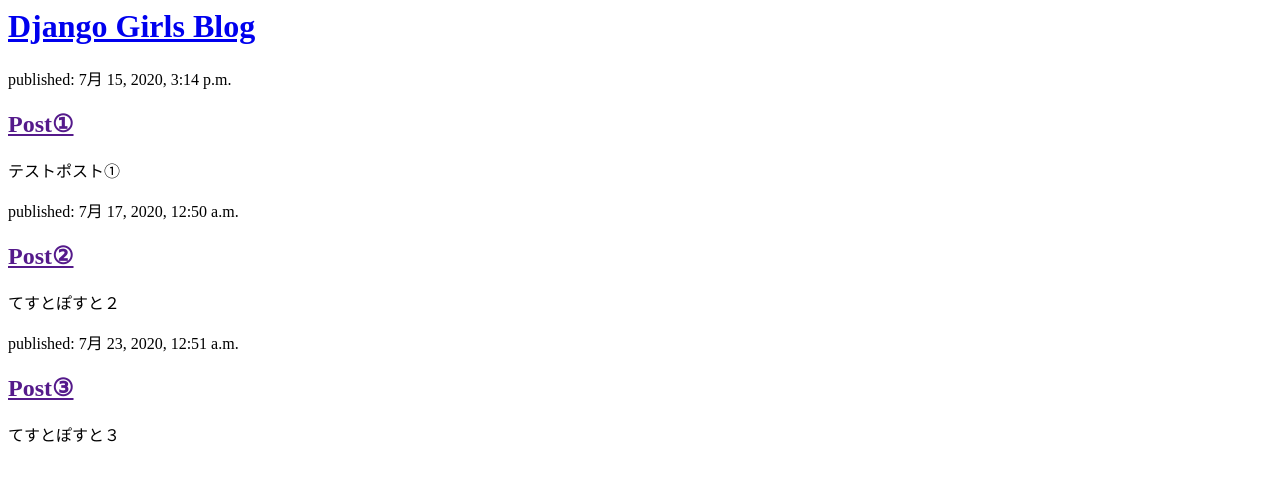
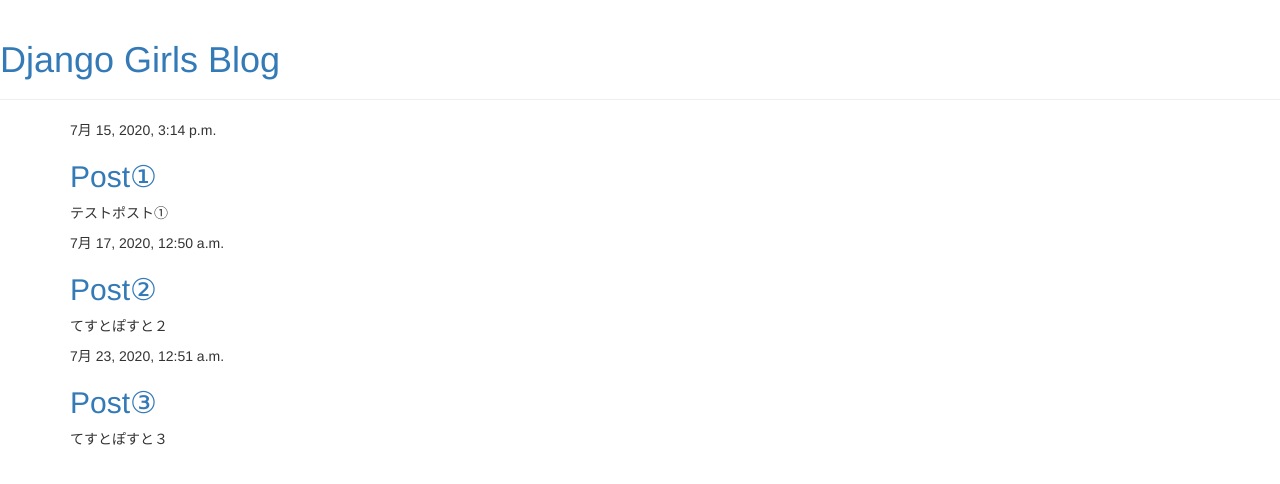
Before and after one commit to km2006cpa01/my-first-blog, a Django app: page / in a window 1280 px wide. Shown: the top 484 px of the page. Run offline with Django 3.2, Linux system fonts and the light colour scheme; data comes from the database, SQL or seed files in the repository; some libraries are stand-ins or nearby versions.

Commit message:
Added view and template for detailed blog post as well as CSS for the site.

```diff
--- /dev/null
+++ b/blog/templates/blog/base.html
@@ -0,0 +1,25 @@
+{% load static %}
+<html>
+    <head>
+        <title>Django Girls blog</title>
+        <link rel="stylesheet" href="//maxcdn.bootstrapcdn.com/bootstrap/3.2.0/css/bootstrap.min.css">
+        <link rel="stylesheet" href="//maxcdn.bootstrapcdn.com/bootstrap/3.2.0/css/bootstrap-theme.min.css">
+        <link href='//fonts.googleapis.com/css?family=Lobster&subset=latin,latin-ext' rel='stylesheet' type='text/css'>
+        <link rel="stylesheet" href="{% static 'css/blog.css' %}">
+    </head>
+
+    <body>
+        <div class="page-header">
+            <h1><a href="/">Django Girls Blog</a></h1>
+        </div>
+        <div class="content container">
+            <div class="row">
+                <div class="col-md-8">
+                {% block content %}
+                {% endblock %}
+                </div>
+            </div>
+        </div>
+    </body>
+
+</html>
--- a/blog/templates/blog/post_list.html
+++ b/blog/templates/blog/post_list.html
@@ -1,19 +1,13 @@
-<html>
-    <head>
-        <title>Django Girls blog</title>
-    </head>
+{% extends 'blog/base.html' %}
 
-    <div>
-        <h1><a href="/">Django Girls Blog</a></h1>
-    </div>
-
+{% block content %}
     {% for post in posts %}
-        <div>
-            <p>published: {{ post.published_date }}</p>
-            <h2><a href="">{{ post.title }}</a></h2>
+        <div class="post">
+            <div class="date">
+                {{ post.published_date }}
+            </div>
+            <h2><a href="{% url 'post_detail' pk=post.pk %}">{{ post.title }}</a></h2>
             <p>{{ post.text|linebreaksbr }}</p>
         </div>
     {% endfor %}
-
-    </body>
-</html>
+{% endblock %}
--- a/blog/urls.py
+++ b/blog/urls.py
@@ -4,4 +4,5 @@
 
 urlpatterns = [
     path('', views.post_list, name='post_list'),
+    path('post/<int:pk>/', views.post_detail, name='post_detail'),
 ]
--- a/blog/views.py
+++ b/blog/views.py
@@ -1,7 +1,12 @@
-from django.shortcuts import render
+from django.shortcuts import render, get_object_or_404
 from django.utils import timezone
 from .models import Post
 
 def post_list(request):
     posts = Post.objects.filter(published_date__lte=timezone.now()).order_by('published_date')
     return render(request, 'blog/post_list.html', {'posts': posts})
+
+
+def post_detail(request, pk):
+    post = get_object_or_404(Post, pk=pk)
+    return render(request, 'blog/post_detail.html', {'post': post})
--- a/mysite/settings.py
+++ b/mysite/settings.py
@@ -119,4 +119,7 @@
 # https://docs.djangoproject.com/en/2.2/howto/static-files/
 
 STATIC_URL = '/static/'
-STATIC_ROOT = os.path.join(BASE_DIR, 'static')
+STATIC_ROOT = os.path.join(BASE_DIR, '/')
+STATICFILES_DIRS = (
+os.path.join(BASE_DIR, "static"),
+)
```
Also changed, not shown: blog/templates/blog/post_detail.html (added, +13 -0 lines).
